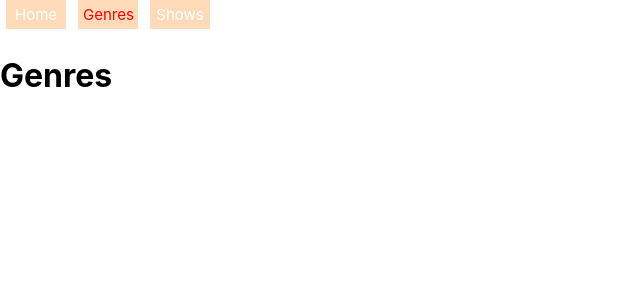
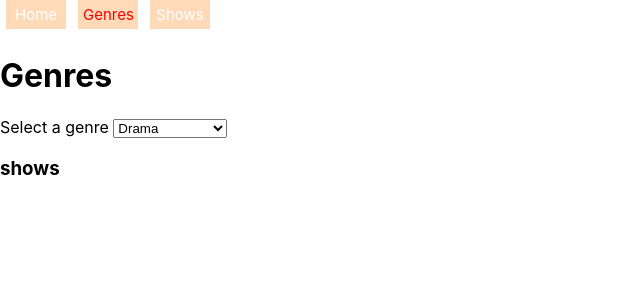
Before and after one commit to RumiYo/phase-2-project, a React (Create React App) app: page /genres in a window 1280 px wide. Shown: the top 300 px of the page, without its empty margins (0-640 px from the left). Built offline with nearby package versions, Linux system fonts and the light colour scheme; data requests are answered from the project's data file.

Commit message:
genre page updated

```diff
--- a/src/App.js
+++ b/src/App.js
@@ -26,7 +26,6 @@ function App(){
     setGenres(uniqueGenres)
   },[showsList])
 
-    console.log(genres)
 
 
   return (
--- a/src/pages/Genres.js
+++ b/src/pages/Genres.js
@@ -1,14 +1,30 @@
+import React, { useState } from "react";
 import { Outlet, useOutletContext } from "react-router-dom";
+import Show from "../components/Show"
 
 function Genres(){
 
     const {showsList, genres} = useOutletContext();
-    console.log(showsList, genres)
 
+    const [ selectedGenre, setSelectedGenre ] = useState("");
+
+function genreFilterSelect(e){
+    setSelectedGenre(e.target.value)
+}
+
+const selectedGenreShows = showsList.filter(show => show.genres.includes(selectedGenre))
+
+console.log(selectedGenreShows)
 
     return (
         <main>
             <h1>Genres</h1>
+            <span>Select a genre   </span>
+                <select id="genreSelect" onChange={genreFilterSelect}>
+                    {genres.map(genre => <option value={genre} key={genre}>{genre}</option>)}
+                </select>
+                <h3>{selectedGenre} shows</h3>
+                {selectedGenreShows.map(showData => <Show showData={showData} key={showData.id}/>)}
         </main>
     )
 }
--- a/src/pages/Shows.js
+++ b/src/pages/Shows.js
@@ -3,7 +3,7 @@ import Show from "../components/Show"
 
 function Shows(){
 
-    const showsList = useOutletContext()
+    const {showsList, genres} = useOutletContext()
 
     return (
         <main>
```
